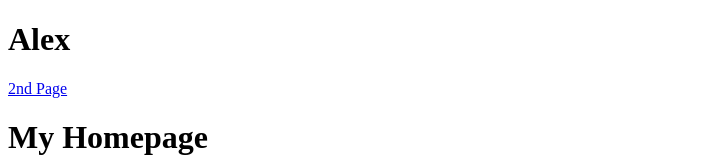
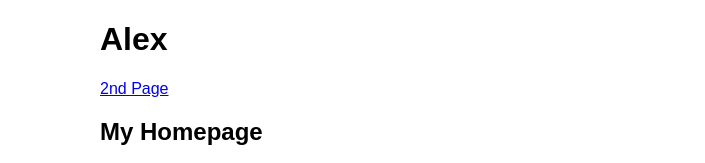
Before and after one commit to lienaa/letphil-level-1, a plain HTML site: page html-intro-project/index.html in a window 1280 px wide. Shown: the top 163 px of the page, without its empty margins (0-705 px from the left). Drawn offline with Linux system fonts and the light colour scheme.

Commit message:
html-intro-project: added styling

```diff
--- a/html-intro-project/index.html
+++ b/html-intro-project/index.html
@@ -27,6 +27,12 @@ This is Page 1: Your Home Page with a personal introduction.
   <head>
     <meta charset="UTF-8" />
     <meta name="viewport" content="width=device-width, initial-scale=1.0" />
+    <style>
+      body {
+        margin-left: 100px;
+        font-family: sans-serif, arial;
+      }
+    </style>
     <title>My Mini Site</title>
   </head>
   <body>
@@ -37,7 +43,7 @@ This is Page 1: Your Home Page with a personal introduction.
       </nav>
     </header>
     <main>
-      <h1>My Homepage</h1>
+      <h2>My Homepage</h1>
       <p>Studying webdev with the goal of breaking into tech, also an avid animal lover</p>
       <img
         src="https://cdn.pixabay.com/photo/2020/10/05/10/51/cat-5628953_1280.jpg"
```
Also changed, not shown: html-intro-project/secondpage.html (+6 -0 lines).
